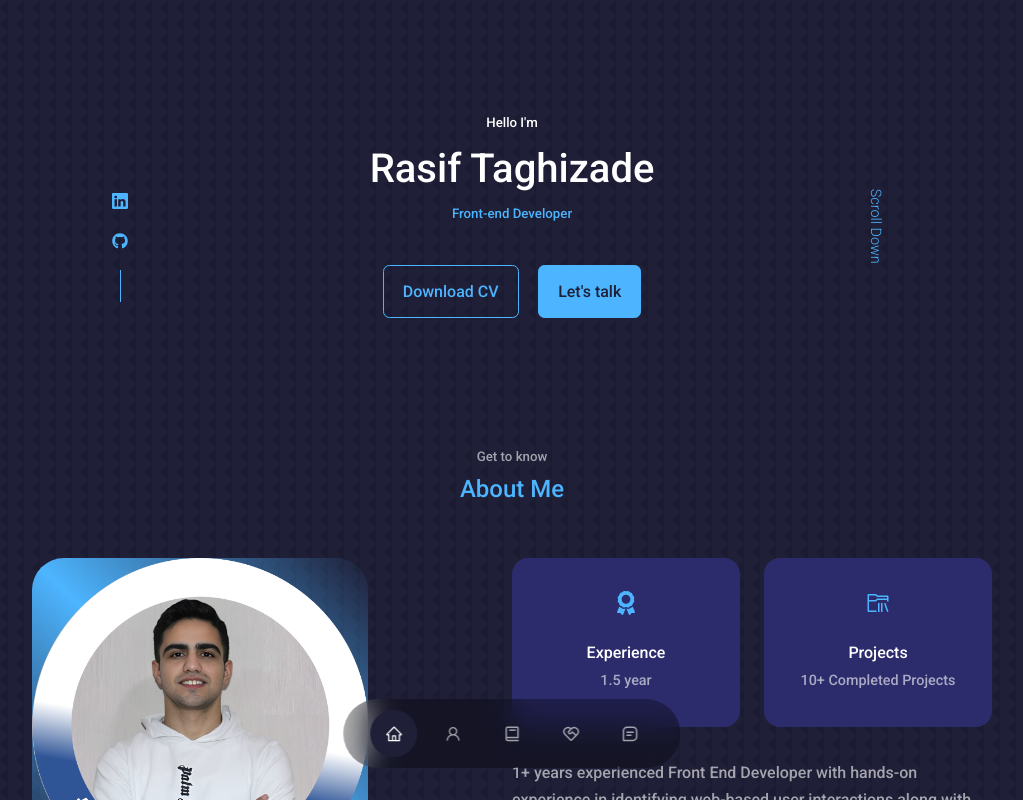
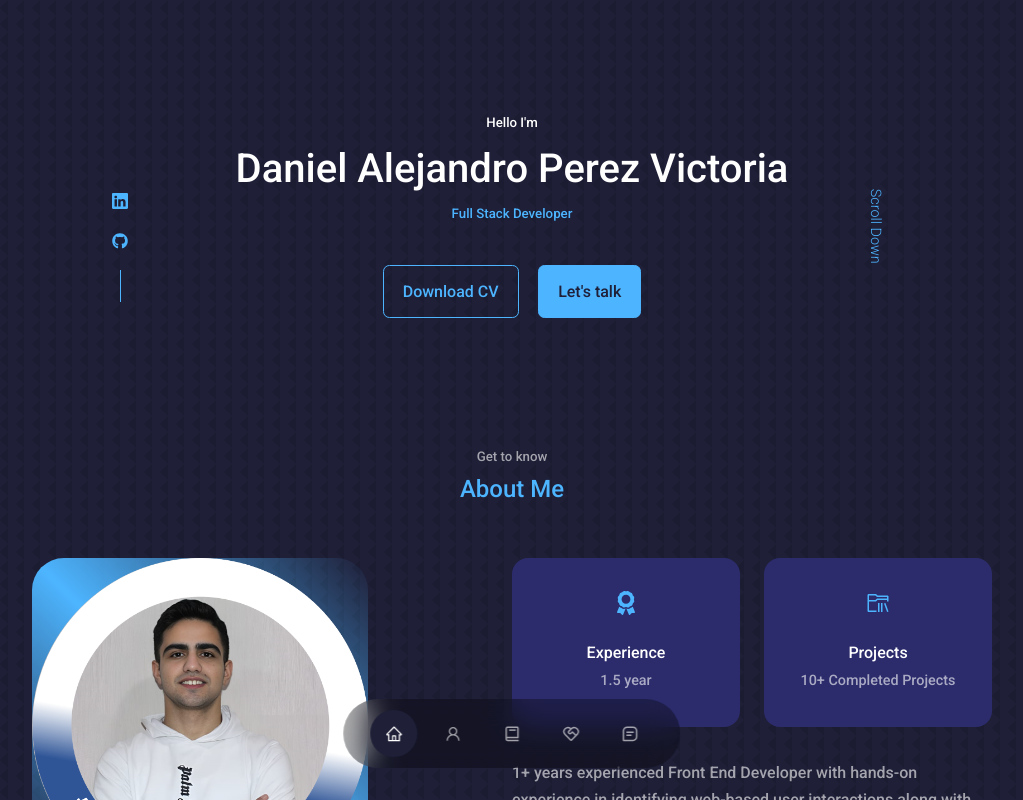
Before and after one commit to perez0907/daniel-portfolio, a React (Create React App) app: page / in a window 1280 px wide. Shown: the top 800 px of the page, without its empty margins (128-1151 px from the left). Built offline with nearby package versions, Linux system fonts and the light colour scheme.

Commit message:
changed head

```diff
--- a/src/components/header/Header.jsx
+++ b/src/components/header/Header.jsx
@@ -8,8 +8,8 @@ const Header = () => {
     <header id="home">
       <div className="container header__container">
         <h5>Hello I'm</h5>
-        <h1>Rasif Taghizade</h1>
-        <h5 className="text-light">Front-end Developer</h5>
+        <h1>Daniel Alejandro Perez Victoria</h1>
+        <h5 className="text-light">Full Stack Developer</h5>
         <CTA />
         <a href="#contact" className="scroll__down">
           Scroll Down
```
